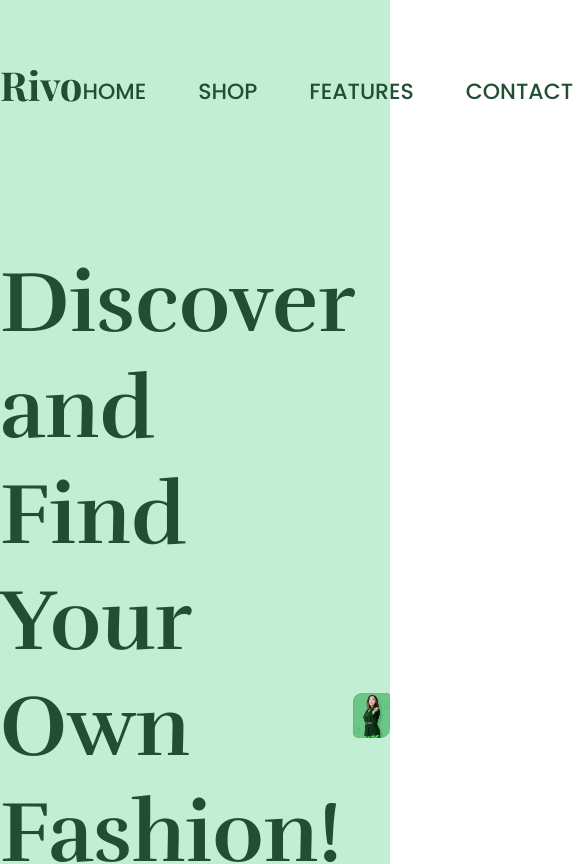
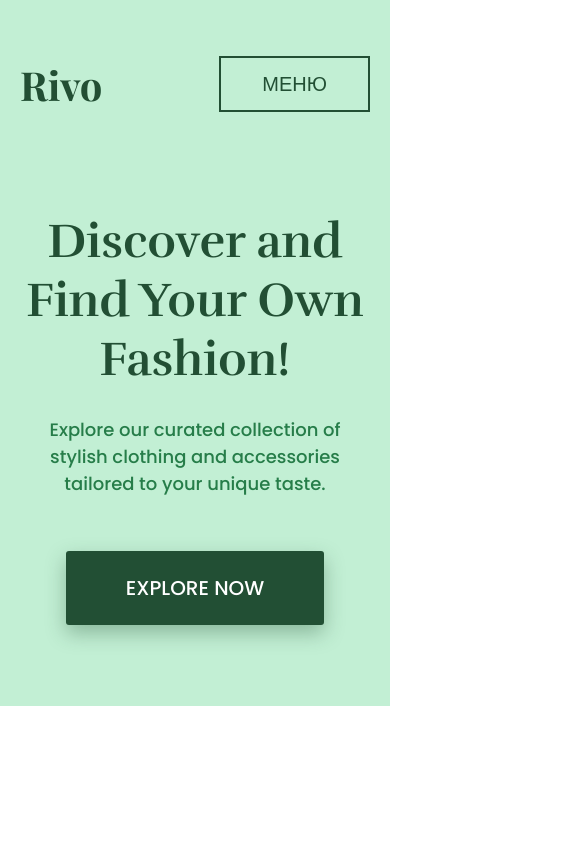
Before and after one commit to artemlascovec-beep/rivo-adaptive, a plain HTML site: page index.html in a window 390 px wide. Shown: the top 864 px of the page, 585 px wide, since content can reach past the window. Drawn offline with nearby package versions, Linux system fonts and the light colour scheme; a web font is replaced by a local one.

Commit message:
Add Adaptive Header and Hero

```diff
--- a/css/style.css
+++ b/css/style.css
@@ -28,6 +28,11 @@ font-family: "Roboto Serif", serif;
     margin: 0;
     padding: 0;
     box-sizing: border-box;
+}
+
+body, html {
+    overflow-x: hidden;
+    width: 100%;
 }
 
 
@@ -162,3 +167,54 @@ font-family: "Roboto Serif", serif;
     max-width: 100%;
     object-fit: cover;
 }
+
+
+/* Адаптивность шапки и hero под планшеты и телефоны */
+
+#menu-btn {
+    display: none;
+    text-transform: uppercase;
+    color: #224F34;
+    font-weight: 500;
+    font-family: "Poppins", sans-serif;
+    font-size: 20px;
+    background: transparent;
+    border: 2px solid #224F34;
+    padding: 11px 41px;
+    cursor: pointer;
+
+}
+
+@media (max-width: 768px) {
+    .container {
+        padding-left: 20px;
+        padding-right: 20px;
+    }
+
+    .hero-img { display: none; }
+    .header .nav-menu { display: none; }
+    #menu-btn { display: block; }
+
+    .header {
+        display: flex;
+        justify-content: space-between;
+        align-items: center;
+        margin-bottom: 100px;
+    }
+
+    .hero-text h1 {
+        font-size: 48px;
+        max-width: 100%;
+    }
+
+    .hero-text p {
+        font-size: 18px;
+        max-width: 100%;
+    }
+
+    .hero {
+        margin-bottom: 80px;
+        display: block;
+        text-align: center;
+    }
+}
--- a/index.html
+++ b/index.html
@@ -13,6 +13,7 @@
     <div class="background">
         <header class="header container">
             <div class="logo">Rivo</div>
+            <button id="menu-btn">Меню</button>
             <div class="nav-menu">
                 <nav>
                     <a href="#">Home</a>
```
